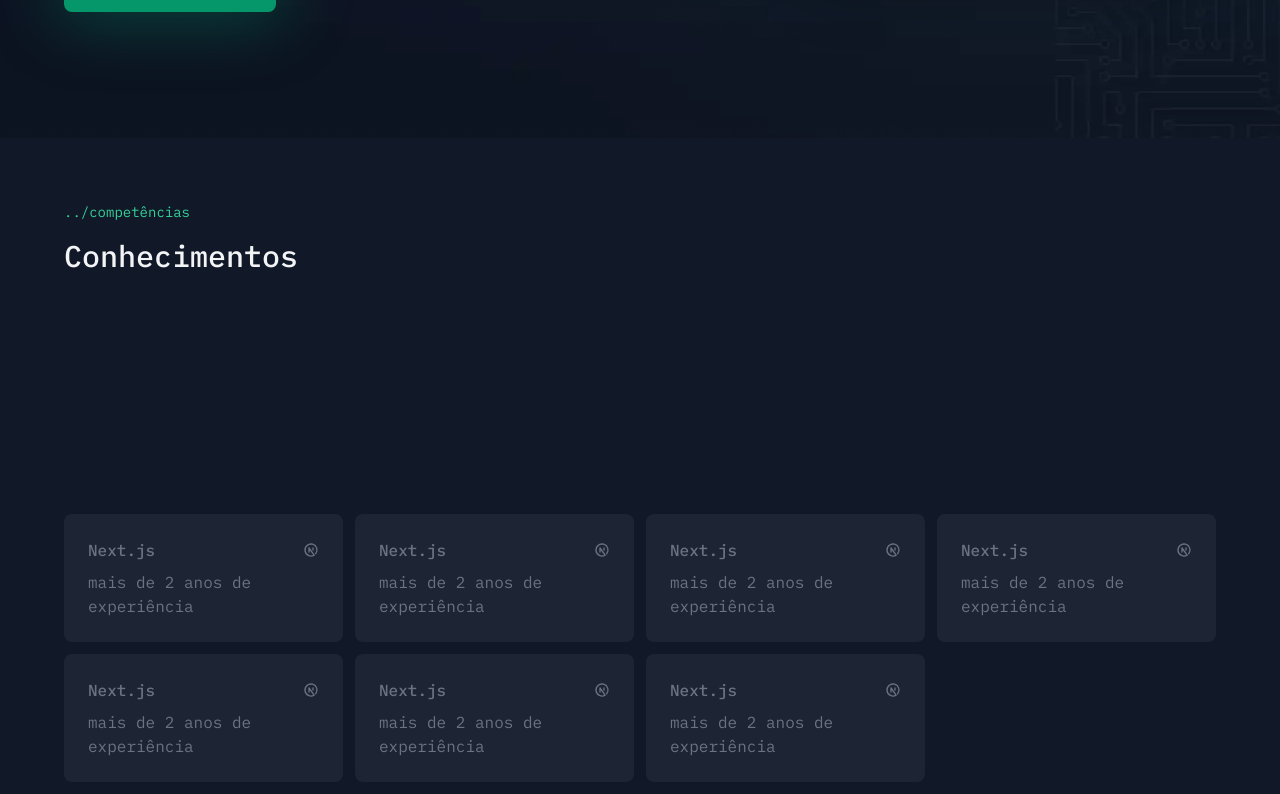
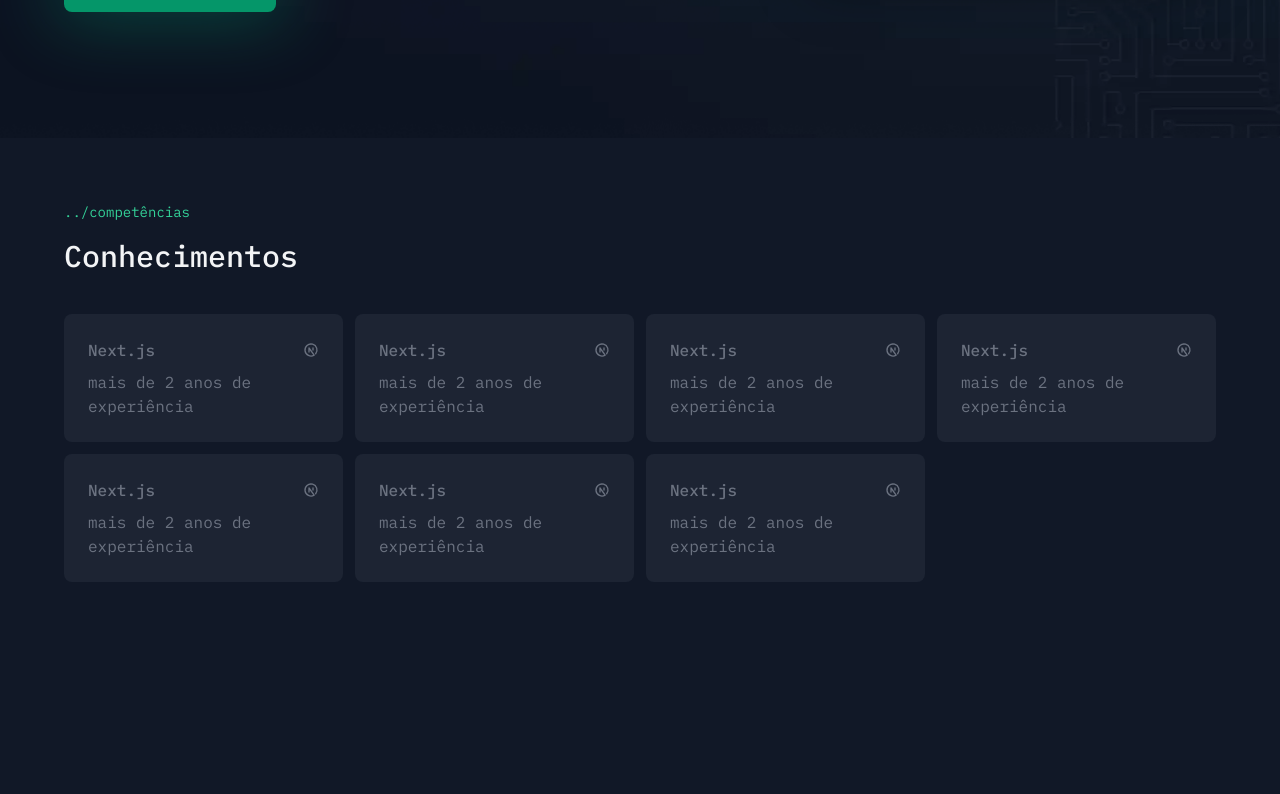
Before and after one commit to fausantosdev/portfolio, a Next.js app: page / in a window 1280 px wide. Shown: the part 617-1411 px from the top of the page. After the commit the page ends 1263 px from the top, so only its background shows below. Built offline with nearby package versions, Linux system fonts and the light colour scheme.

Commit message:
:heavy_plus_sign: decreases the top margin

```diff
--- a/app/components/pages/home/KnownTechs/index.tsx
+++ b/app/components/pages/home/KnownTechs/index.tsx
@@ -8,7 +8,7 @@
         <section className="container py-16">
             <SectionTitle title="Conhecimentos" subtitle="competências" />
 
-            <div className="grid grid-cols-[repeat(auto-fit,minmax(264px,1fr))] gap-3 mt-60">
+            <div className="grid grid-cols-[repeat(auto-fit,minmax(264px,1fr))] gap-3 mt-10">
                 {Array.from({ length: 7 }).map((_, index) => (
                     <KnownTech key={index} tech={{
                         name: "Next.js",
```
